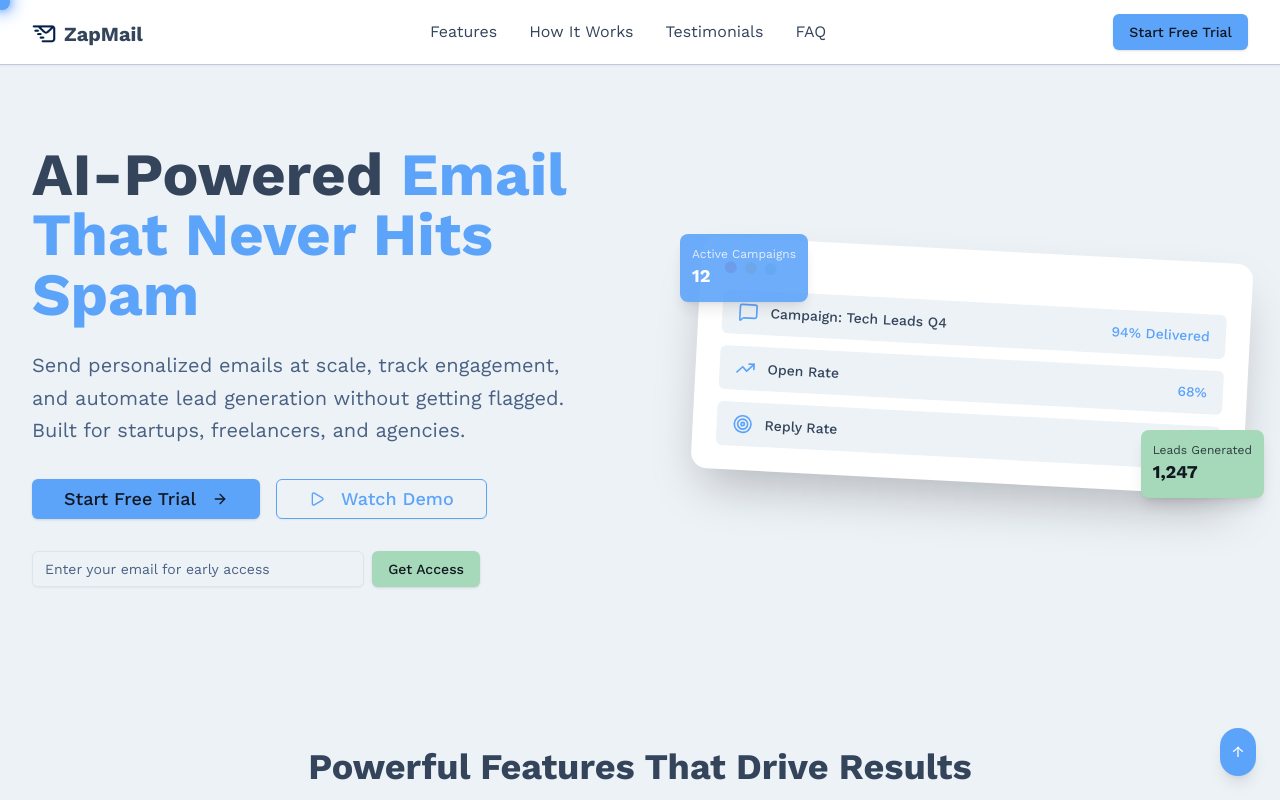
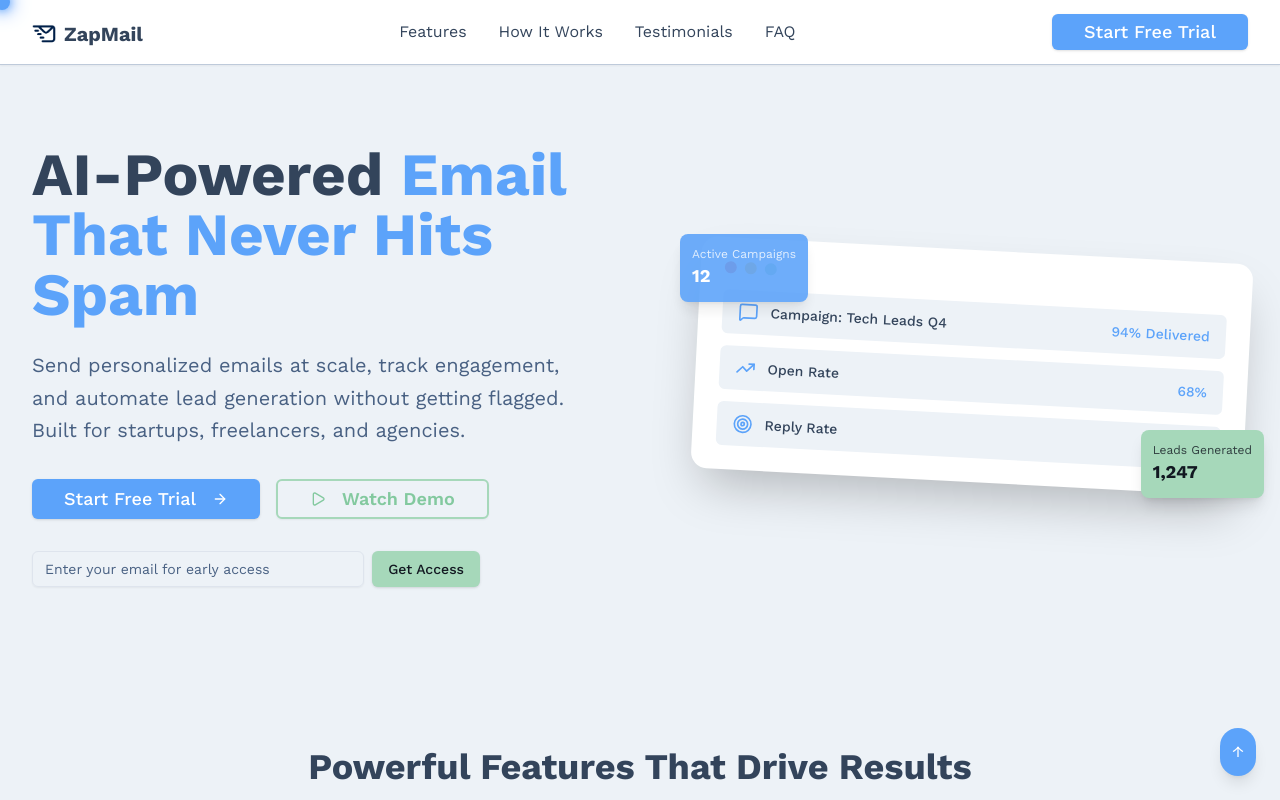
Before and after one commit to anuragdaksh7/zap-frontend, a Next.js app: page / in a window 1280 px wide. Shown: the top 800 px of the page. Built offline with nearby package versions, Linux system fonts and the light colour scheme.

Commit message:
feat: remove unused user page component; update button styles and add sidebar link styles

```diff
--- a/app/(root)/user/page.tsx
+++ /dev/null
@@ -1,9 +0,0 @@
-import React from 'react'
-
-const page = () => {
-  return (
-    <div>page</div>
-  )
-}
-
-export default page
--- a/app/globals.css
+++ b/app/globals.css
@@ -126,10 +126,10 @@
 
   /* buttons */
   .btn-1 {
-    @apply bg-cta hover:bg-ctaHover transition-colors text-foreground;
+    @apply bg-cta  px-8 py-4 text-lg transition-colors text-white hover:bg-ctaHover;
   }
   .btn-2 {
-    @apply border-cta text-cta hover:bg-cta hover:text-foreground transition-colors;
+    @apply border-2 border-accent text-accent-hover px-8 py-4 text-lg font-semibold hover:bg-accent hover:text-white transition-colors;
   }
   .back-to-top {
     @apply fixed bottom-6 right-6 z-50 bg-cta text-white p-3 rounded-full shadow-lg hover:bg-ctaHover transition duration-300;
@@ -148,7 +148,7 @@
   .footer-elements:hover {
     @apply inline-block transition-transform duration-200 hover:translate-x-1 hover:text-cta;
   }
-
+    /* Sidebar Links */
   .sidebar-link {
     @apply flex items-center gap-2 text-sm font-medium text-foreground hover:bg-slate-300 transition-colors p-2 rounded-md w-[90%] cursor-pointer;
   }
--- a/components/LandingPage/Hero.tsx
+++ b/components/LandingPage/Hero.tsx
@@ -32,7 +32,7 @@ const Hero = () => {
               <div className="flex flex-col sm:flex-row gap-4 mb-8">
                 <Button
                   size="lg"
-                  className="btn-1 hover:bg-ctaHover px-8 py-4 text-lg"
+                  className="btn-1 "
                 >
                   Start Free Trial
                   <ArrowRight className="w-5 h-5 ml-2" />
@@ -40,7 +40,7 @@ const Hero = () => {
                 <Button
                   variant="outline"
                   size="lg"
-                  className="btn-2 hover:bg-cta hover:text-foreground px-8 py-4 text-lg"
+                  className="btn-2"
                 >
                   <Play className="w-5 h-5 mr-2" />
                   Watch Demo
--- a/components/ui/button.tsx
+++ b/components/ui/button.tsx
@@ -10,7 +10,7 @@ const buttonVariants = cva(
     variants: {
       variant: {
         default:
-          "bg-primary text-primary-foreground shadow hover:bg-primary/90",
+          "shadow",
         destructive:
           "bg-destructive text-destructive-foreground shadow-sm hover:bg-destructive/90",
         outline:
```
Also changed, not shown: app/(root)/user/dashboard/page.tsx (added).
